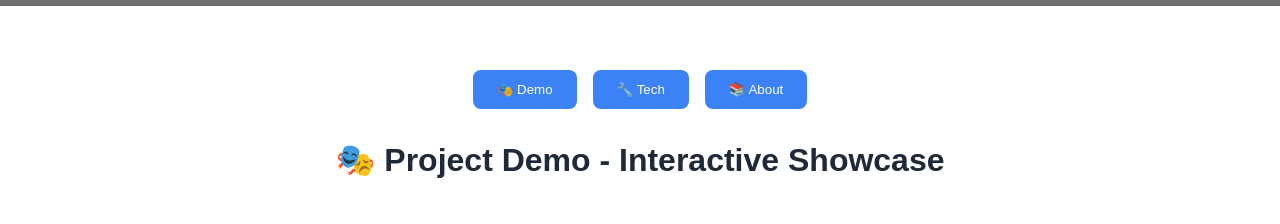
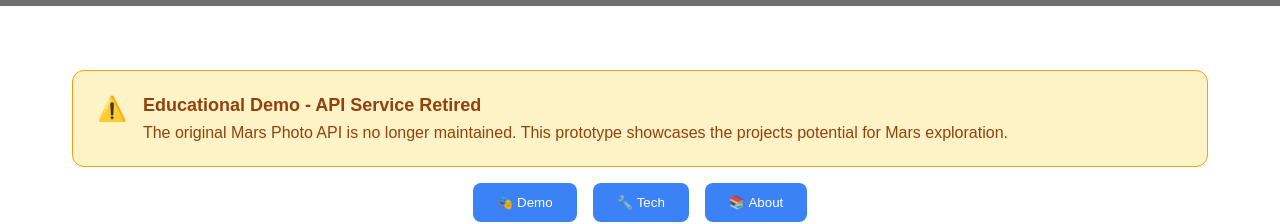
Before and after one commit to revirado/mars-visualizer, a Next.js app: page / in a window 1280 px wide. Shown: the part 294-518 px from the top of the page. Built offline with nearby package versions, Linux system fonts and the light colour scheme; no server answers; grey boxes are pictures that could not be loaded.

Commit message:
fix notification banner visualzation

```diff
--- a/src/views/marsVisualizerView.tsx
+++ b/src/views/marsVisualizerView.tsx
@@ -27,7 +27,7 @@ export default function MarsVisualizerView() {
         return (
           <div className={styles.landingContent}>
             {/* Banner de notificación importante */}
-            <NotificationBanner />
+            {/* <NotificationBanner /> */}
 
             {/* Call-to-action buttons */}
             <div className={styles.ctaSection}>
@@ -79,6 +79,10 @@ export default function MarsVisualizerView() {
         challengeText="NASA Space App Challenge 2025" // Opcional, ya tiene valor por defecto
       />
       <main className={styles.main}>
+
+        {/* Banner de notificación importante */}
+        <NotificationBanner />
+
         {/* Navigation */}
         {viewMode !== "home" && (
           <nav className={styles.navBar}>
@@ -108,7 +112,6 @@ export default function MarsVisualizerView() {
             </button>
           </nav>
         )}
-
         {renderContent()}
       </main>
 
```
